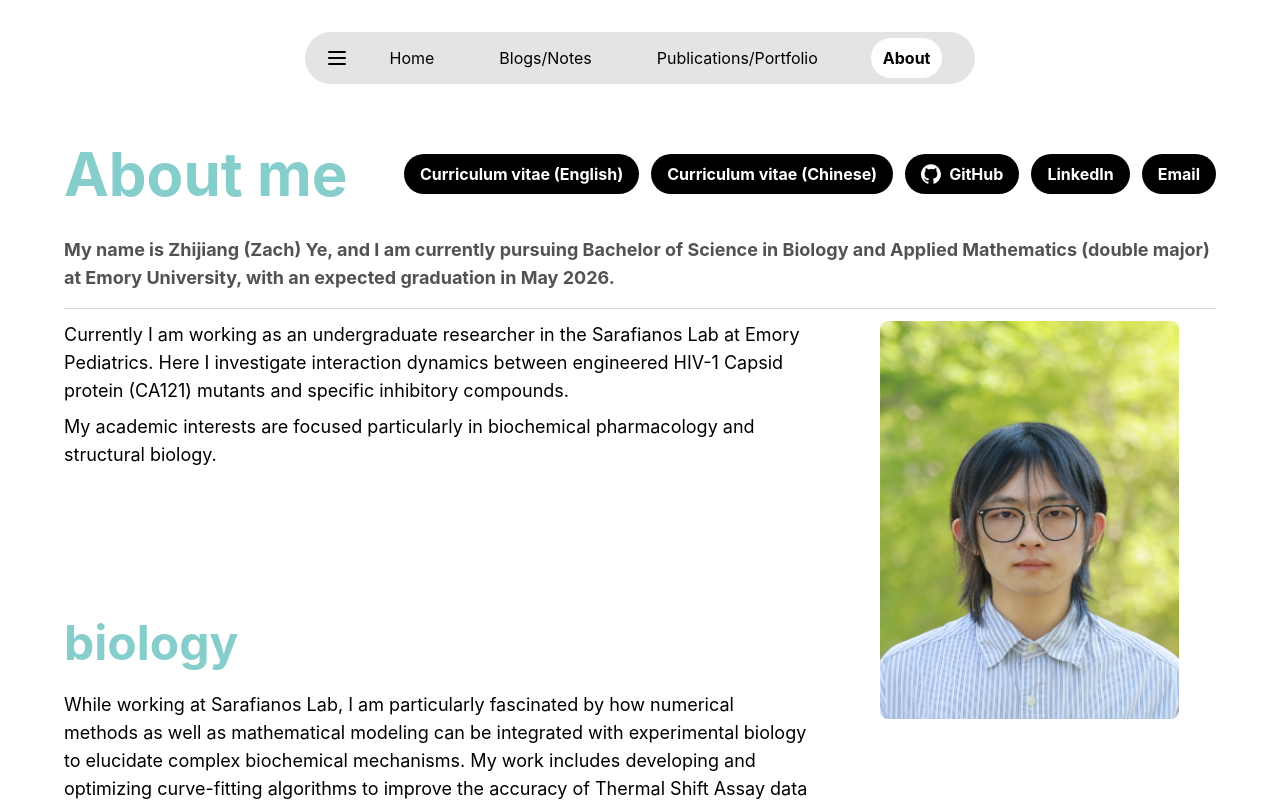
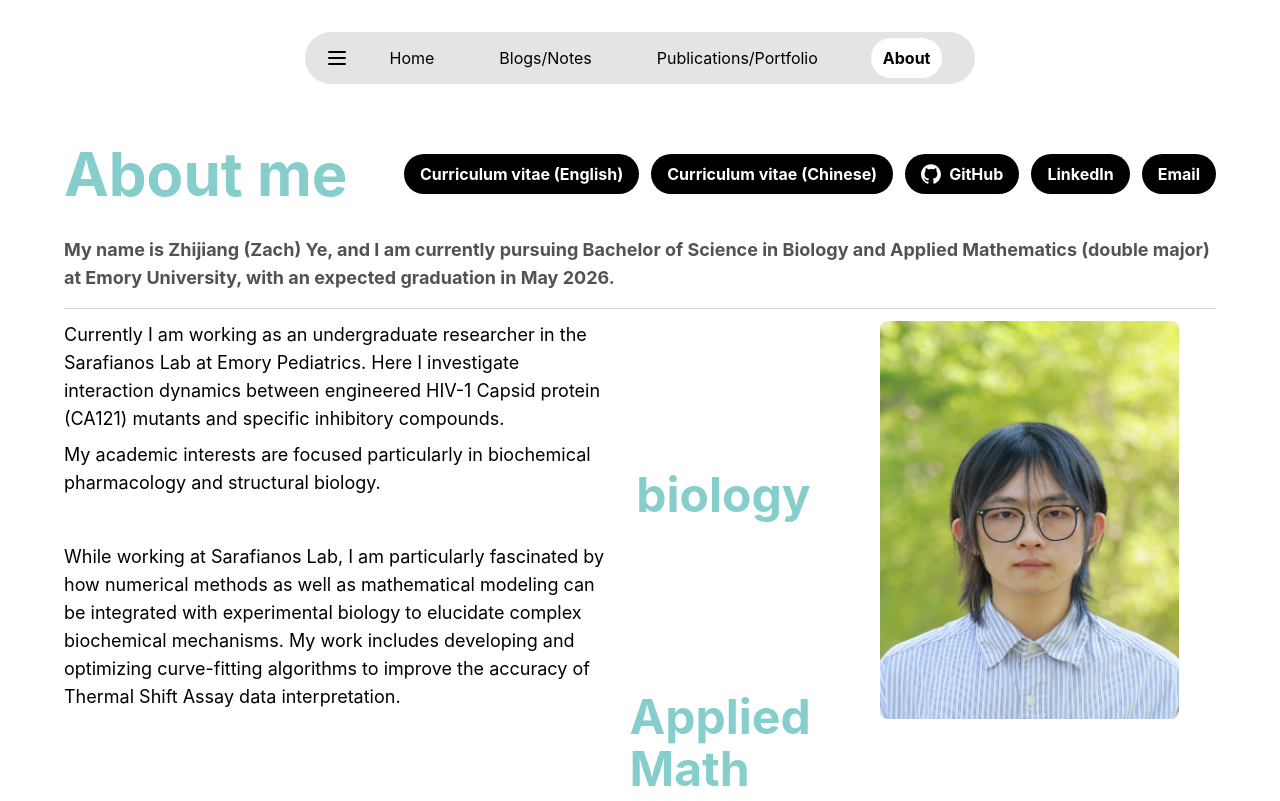
Before and after one commit to Chloriiin/zzzzzachye.github.io, a Next.js app: page /about in a window 1280 px wide. Shown: the top 801 px of the page. Built offline with nearby package versions, Linux system fonts and the light colour scheme.

Commit message:
Re-attempt About page subtitle vertical spacing and side-alignment

```diff
--- a/src/app/about/page.tsx
+++ b/src/app/about/page.tsx
@@ -75,8 +75,8 @@ export default function About() {
 
           <div className="w-full flex flex-col md:flex-row gap-8 mt-1 px-2 sm:px-0">
             <div className="md:w-2/3 flex flex-col gap-6">
-              <div className="flex flex-col">
-                <div className="flex-grow mb-[150px]">
+              <div className="flex flex-col sm:flex-row sm:items-start">
+                <div className="flex-grow sm:pr-6">
                   <p className="text-lg text-black mb-2">
                     Currently I am working as an undergraduate researcher in the Sarafianos Lab at Emory Pediatrics. Here I investigate interaction dynamics between engineered HIV-1 Capsid protein (CA121) mutants and specific inhibitory compounds.
                   </p>
@@ -84,18 +84,18 @@ export default function About() {
                     My academic interests are focused particularly in biochemical pharmacology and structural biology.
                   </p>
                 </div>
-                <div className="flex-shrink-0 flex items-start justify-start">
+                <div className="flex-shrink-0 flex items-start justify-start pt-[150px] sm:pt-[150px]">
                   <h2 className="text-5xl font-bold text-[#86CECB] whitespace-nowrap">biology</h2>
                 </div>
               </div>
 
-              <div className="flex flex-col">
-                <div className="flex-grow mb-[150px]">
+              <div className="flex flex-col sm:flex-row sm:items-start">
+                <div className="flex-grow sm:pr-6">
                   <p className="text-lg text-black">
                     While working at Sarafianos Lab, I am particularly fascinated by how numerical methods as well as mathematical modeling can be integrated with experimental biology to elucidate complex biochemical mechanisms. My work includes developing and optimizing curve-fitting algorithms to improve the accuracy of Thermal Shift Assay data interpretation.
                   </p>
                 </div>
-                <div className="flex-shrink-0 flex flex-col items-start justify-start">
+                <div className="flex-shrink-0 flex flex-col items-start justify-start pt-[150px] sm:pt-[150px]">
                   <h2 className="text-5xl font-bold text-[#86CECB] whitespace-nowrap">Applied</h2>
                   <h2 className="text-5xl font-bold text-[#86CECB] whitespace-nowrap mt-1">Math</h2>
                 </div>
```
